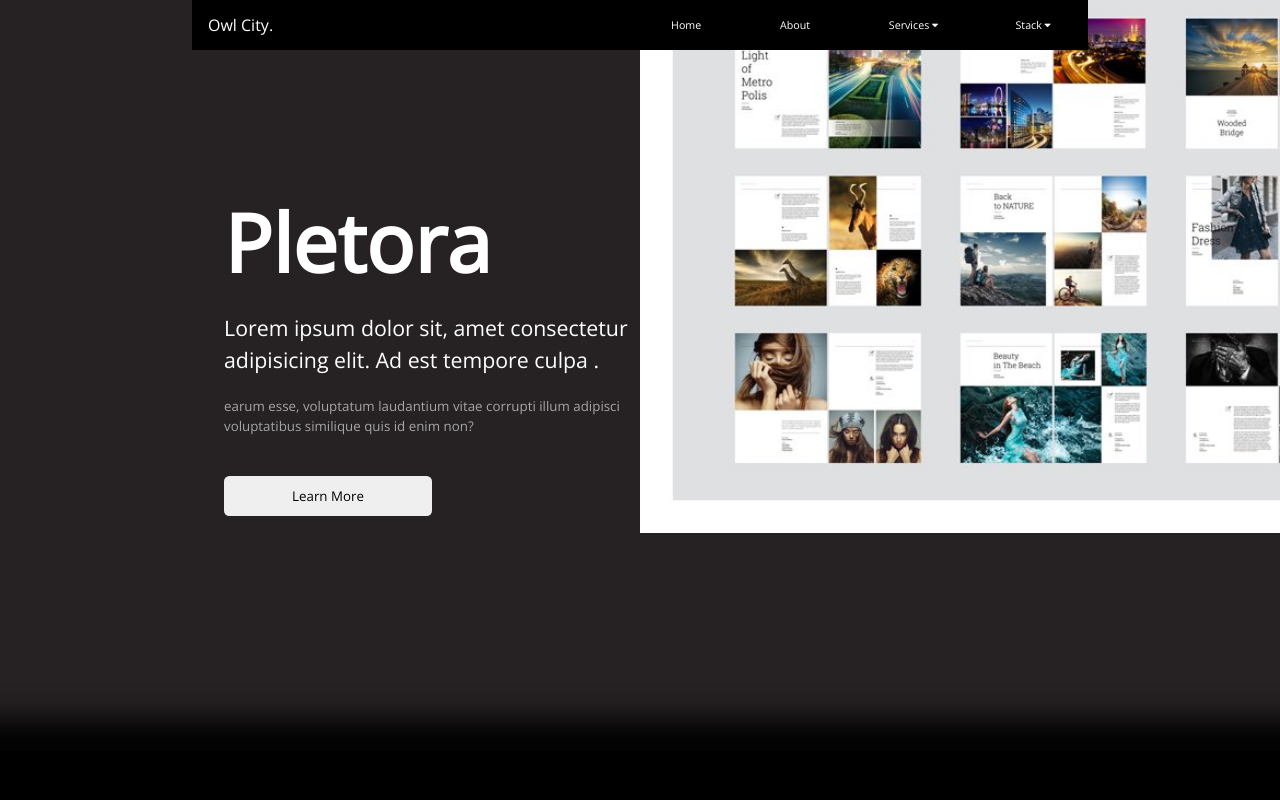
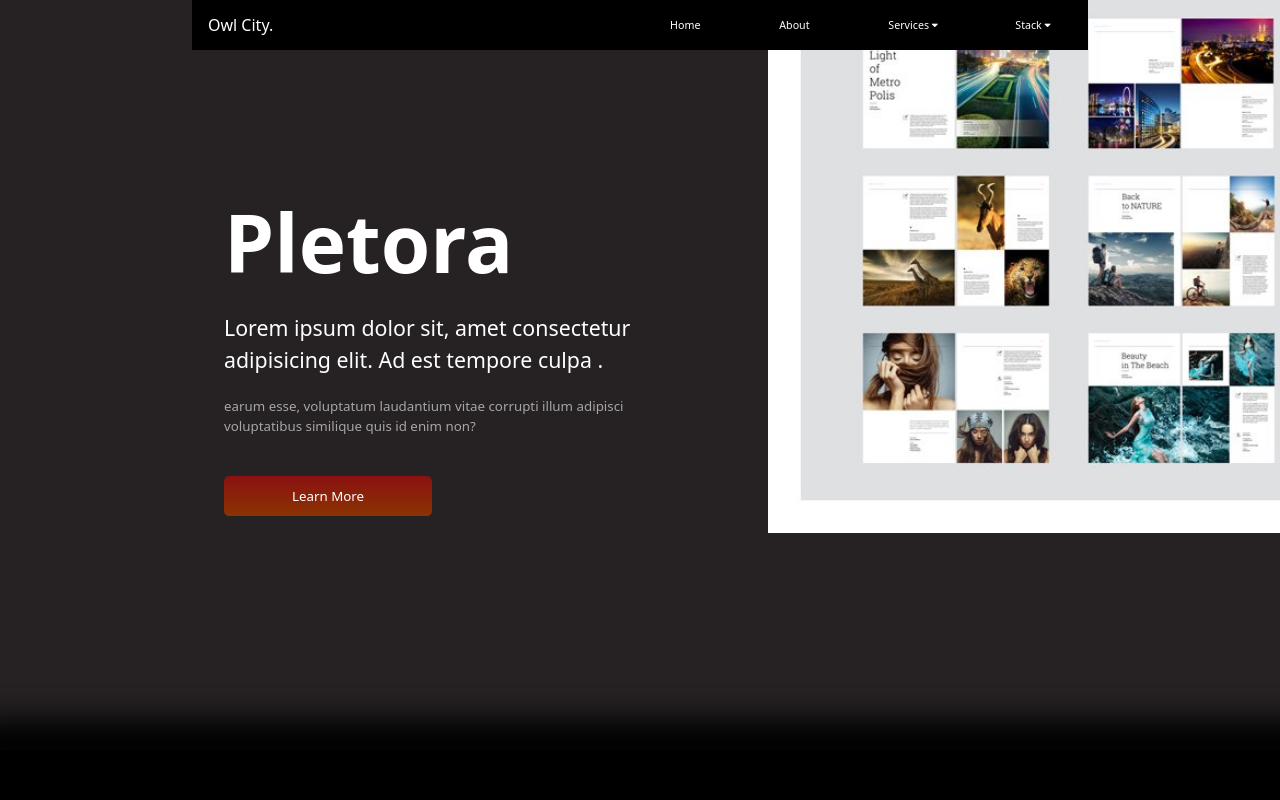
Before and after one commit to chineduukpe/landing-pages, a PHP site: page /index3.html in a window 1280 px wide. Run offline with PHP 8.4, Linux system fonts and the light colour scheme.

Commit message:
Changed Global font to Noto Sans

```diff
--- a/landing3/css/style.css
+++ b/landing3/css/style.css
@@ -1,7 +1,7 @@
 @import url("https://fonts.googleapis.com/css2?family=Open+Sans&Noto+Sans&family=Raleway:ital,wght@0,300;0,600;1,900&display=swap");
 @import url("https://stackpath.bootstrapcdn.com/font-awesome/4.7.0/css/font-awesome.min.css");
 * {
-  font-family: "Open Sans";
+  font-family: "Noto Sans";
   padding: 0;
   margin: 0;
   list-style: none;
@@ -177,17 +177,21 @@ nav.show {
 .hero-section .learn-btn {
   width: 50%;
   height: 40px;
-  color: #000;
+  color: #fff;
   -webkit-box-shadow: 0 0 0 #000;
           box-shadow: 0 0 0 #000;
   cursor: pointer;
   border: 0;
   border-radius: .4em;
   margin-top: 20px;
+  background-image: -webkit-gradient(linear, left top, left bottom, from(#8a1111), to(#8a3403)) !important;
+  background-image: linear-gradient(#8a1111, #8a3403) !important;
+  border-width: 3px;
 }
 
 .hero-section .learn-btn:hover {
-  background: #928185;
+  background-image: -webkit-gradient(linear, left top, left bottom, from(#660c0c), to(#692803)) !important;
+  background-image: linear-gradient(#660c0c, #692803) !important;
 }
 
 .hero-gallery-img {
@@ -229,7 +233,7 @@ nav.show {
   nav .nav-links .link-item .drop-down {
     position: fixed;
     height: 0;
-    top: 49px;
+    top: 47px;
     padding: 0;
     -ms-flex-wrap: nowrap;
         flex-wrap: nowrap;
@@ -301,7 +305,7 @@ nav.show {
 
 @media screen and (min-width: 1201px) {
   .hero-gallery-img {
-    right: -50%;
+    right: -60%;
   }
 }
 /*# sourceMappingURL=style.css.map */
--- a/landing3/css/style.scss
+++ b/landing3/css/style.scss
@@ -12,7 +12,7 @@ $primary: $red;
 
 
 *{
-    font-family: "Open Sans";
+    font-family: "Noto Sans";
     padding: 0;
     margin: 0;
     list-style: none;
@@ -163,14 +163,17 @@ nav.show{
     .learn-btn{
         width: 50%;
         height: 40px;
-        color: $black;
+        color: $white;
         box-shadow: 0 0 0 $black;
         cursor: pointer;
         border: 0;
         border-radius: .4em;
         margin-top: 20px;
+
+        background-image: linear-gradient(#8a1111,#8a3403) !important;
+        border-width: 3px;
         &:hover{
-            background: lighten($dark-grey, 40);
+            background-image: linear-gradient(#660c0c,#692803) !important;
         }
     }
 }
@@ -205,6 +208,7 @@ nav.show{
             .link-item{
                 display: inline;
                 padding: 1em;
+
                 >a{
                     i{
                         display: inline;
@@ -213,7 +217,7 @@ nav.show{
                 .drop-down{
                     position: fixed;
                     height: 0;
-                    top: 49px;
+                    top: 47px;
                     padding: 0;
                     flex-wrap: nowrap;
                     h5{
@@ -281,6 +285,6 @@ nav.show{
 
 @media screen and (min-width: $breakpoint-large-screen){
     .hero-gallery-img{
-        right: -50%;
+        right: -60%;
     }
 }
```
Also changed, not shown: 1 other file.
